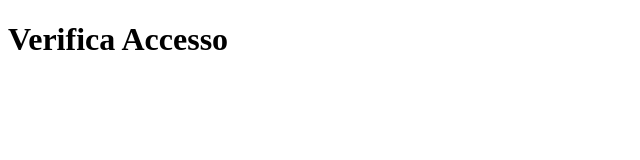
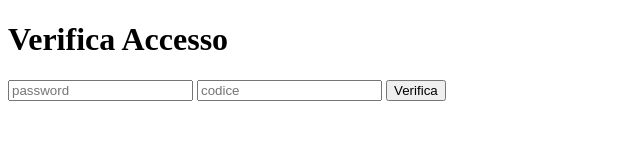
Before and after one commit to MatteoPorcu08/Scuola_Matteo, a plain HTML site: page TPSIT/Programmazione/Esercitazioni Scuola/Lezione 17-10-2025/Html/index.html in a window 1280 px wide. Shown: the whole page, without its empty margins (0-640 px from the left). Drawn offline with Linux system fonts and the light colour scheme.

Commit message:
Commit automatico 17/10/2025 12:24:08,83

```diff
--- a/TPSIT/Programmazione/Esercitazioni Scuola/Lezione 17-10-2025/Html/index.html
+++ b/TPSIT/Programmazione/Esercitazioni Scuola/Lezione 17-10-2025/Html/index.html
@@ -8,8 +8,9 @@
 </head>
 <body>
     <h1> Verifica Accesso</h1>
-
-
+    <input type="password" placeholder="password" >
+    <input type="text" placeholder="codice">
+    <button onclick="verifica()">Verifica</button>
 
 </body>
 </html>
```
